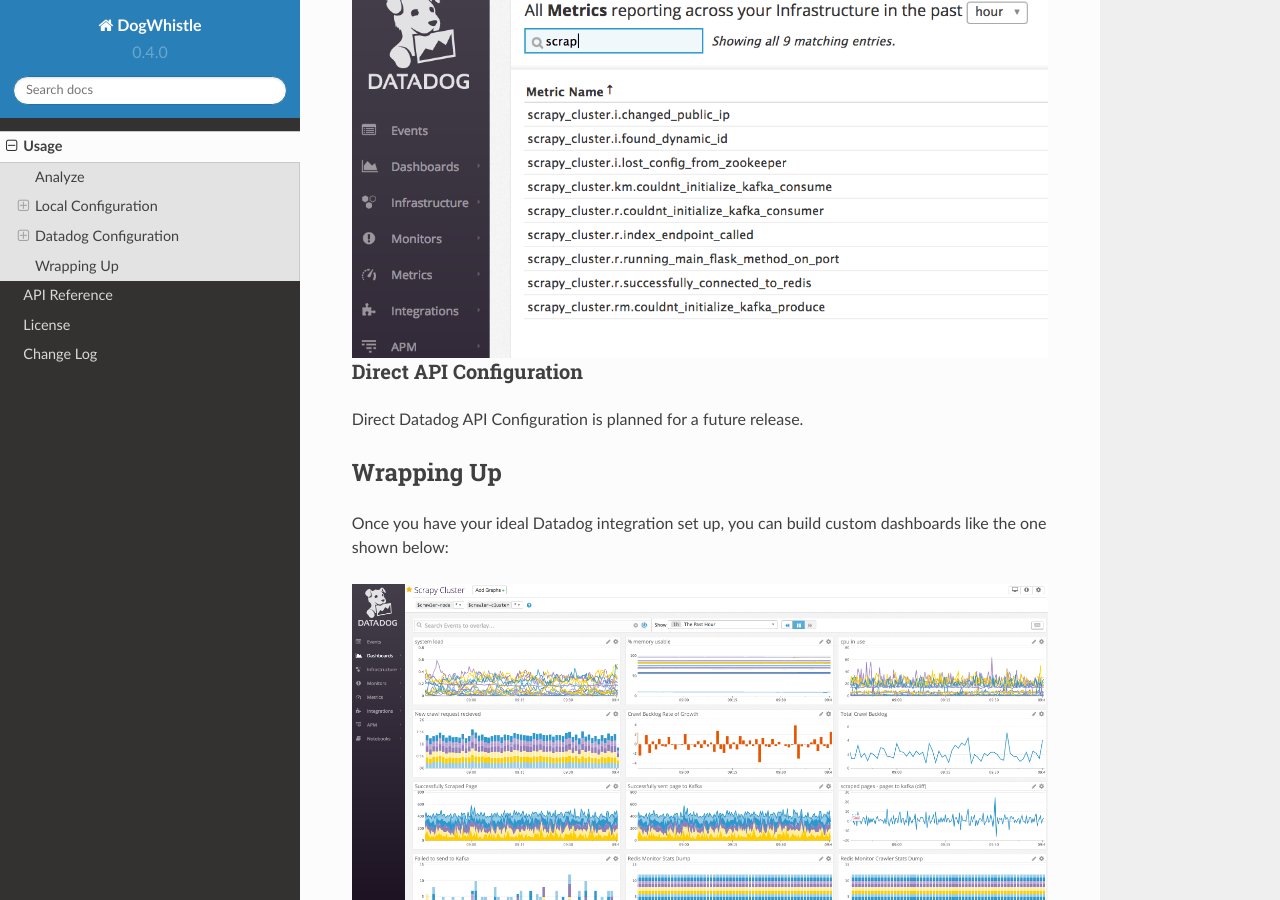
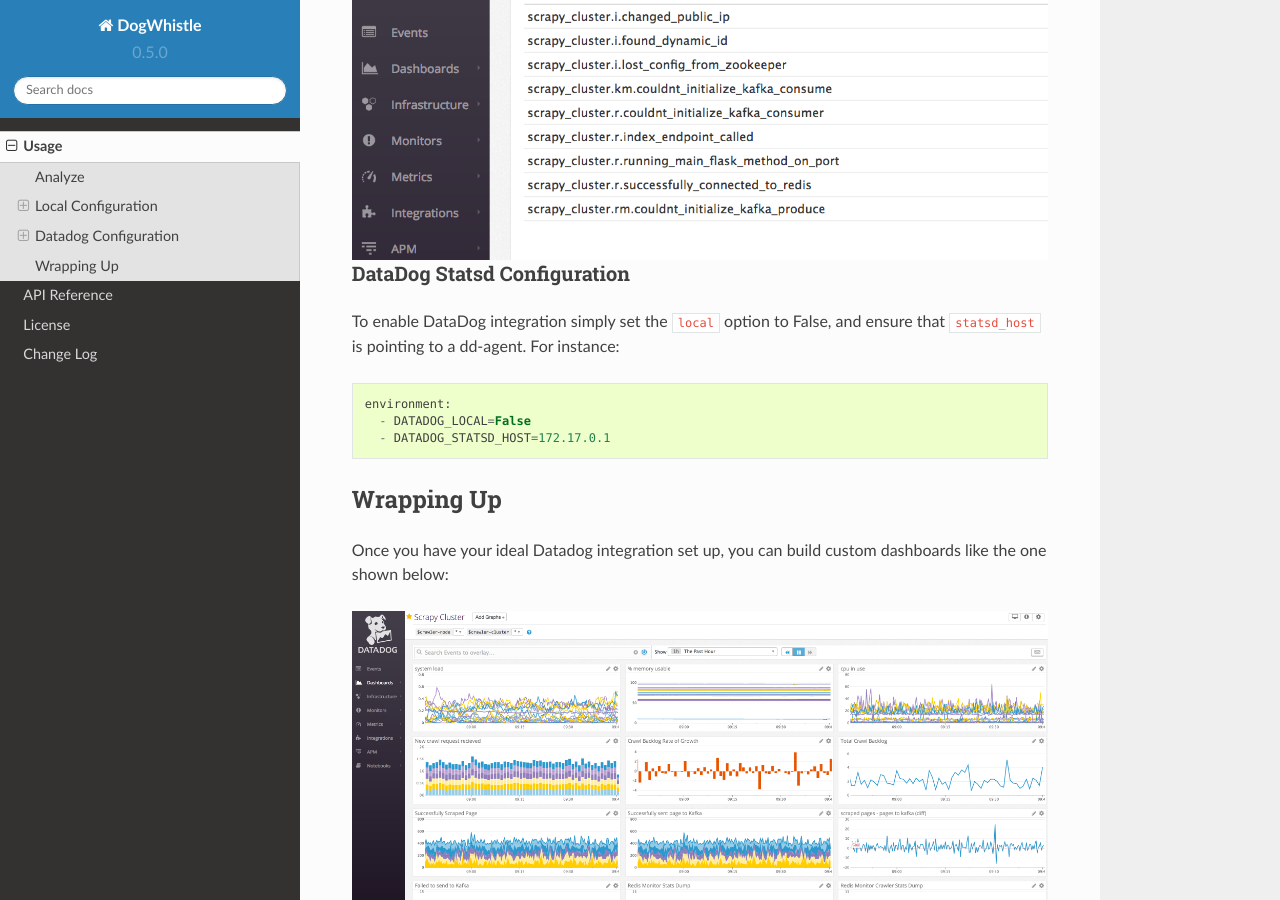
Before and after one commit to istresearch/dog-whistle, a Sphinx documentation site: the page built from docs/usage.rst, in a window 1280 px wide and 900 px high, scrolled down 9844 px. Built offline with Sphinx 7.4.7 and the Read the Docs theme 2.0.0, drawn with Linux system fonts in a browser that asks for light colours; some of the changed text lies outside the part shown.

Commit message:
Release 0.5.0 (#13)
* strip trailing periods from datadog keys

* Allow tag override in extras

* docs update (#9)

* boolean to turn custom tags on/off

* fix test 6

* update docs

* Unit test for extra tags, combine extra tags with default tags

* Version bump to 0.4

* version bump for dev

* Datadog statsd client does not need credentials (#12)

* Don't use API credentials for datadog-statsd

* whoops

* Fix unit tests

* update docs

* revert initialize change

* Add 0.5.0 release notes

```diff
--- a/docs/usage.rst
+++ b/docs/usage.rst
@@ -102,9 +102,6 @@
 By analyzing only your valid lines, the dog whistle library dumps out a dictionary object that you will need to tweak and use later. At a bare minimum, it requires the following key:
 
 * **name** - the name of your overall project
-
-If you do not provide an ``options`` key, it is assumed you will be passing your ``DATADOG_API_KEY`` and ``DATADOG_APP_KEY`` via environment variables.
-
 
 * **options** - the options to be passed to configure the statsd or datadog setup
 
@@ -393,10 +390,16 @@
    :alt: Statsd
    :align:   center
 
-Direct API Configuration
-^^^^^^^^^^^^^^^^^^^^^^^^
+DataDog Statsd Configuration
+^^^^^^^^^^^^^^^^^^^^^^^^^^^^
 
-Direct Datadog API Configuration is planned for a future release.
+To enable DataDog integration simply set the ``local`` option to False, and ensure that ``statsd_host`` is pointing to a dd-agent. For instance:
+
+::
+
+    environment:
+      - DATADOG_LOCAL=False
+      - DATADOG_STATSD_HOST=172.17.0.1
 
 Wrapping Up
 -----------
--- a/dog_whistle/__version__.py
+++ b/dog_whistle/__version__.py
@@ -1,2 +1,2 @@
-__version__ = '0.4.0'
+__version__ = '0.5.0'
 VERSION = tuple(int(x) for x in __version__.split('.'))
```
Also changed, not shown: docs/changelog.rst (+7 -0 lines), dog_whistle/__init__.py (+4 -8 lines), 1 other file.
